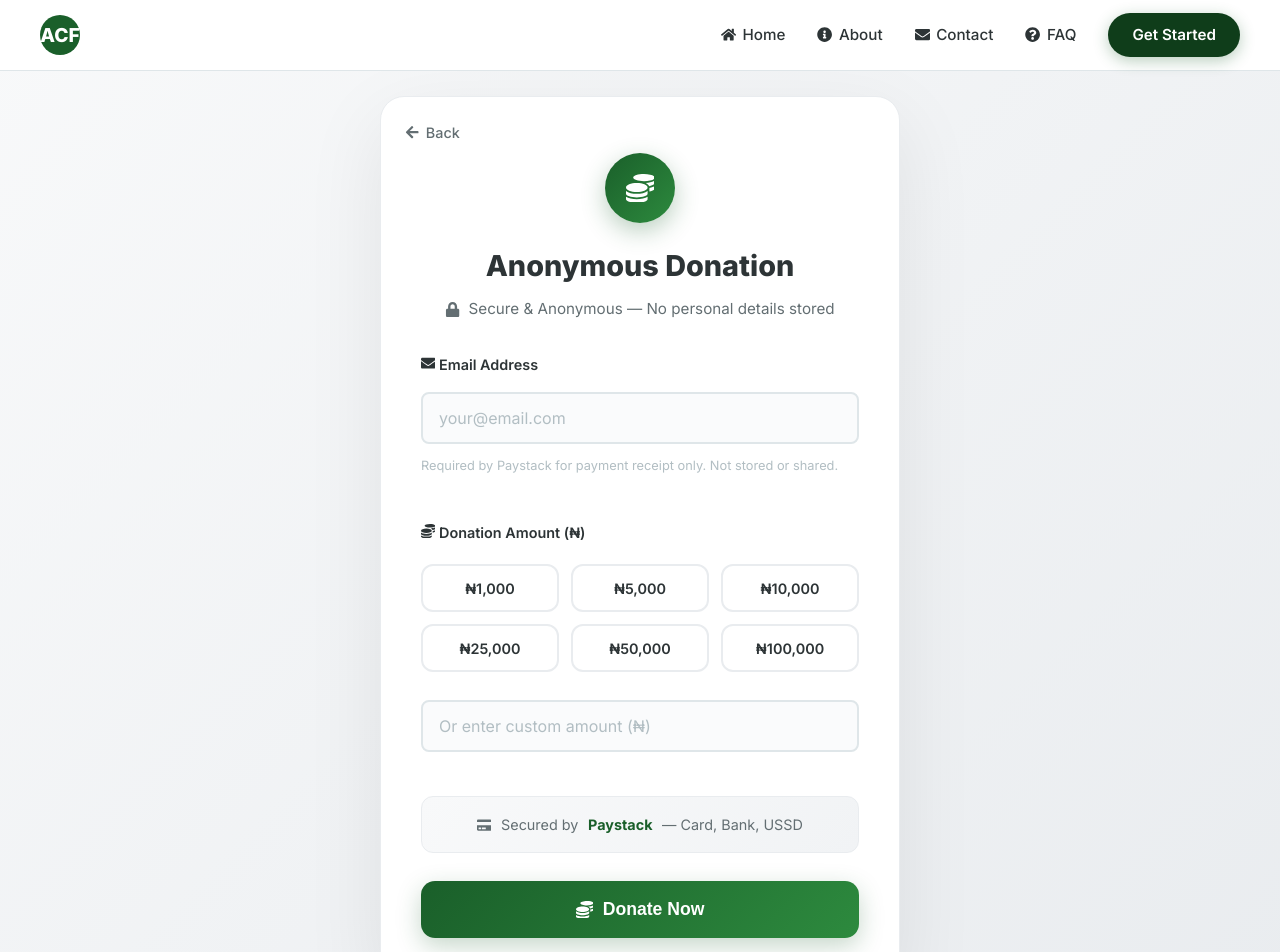
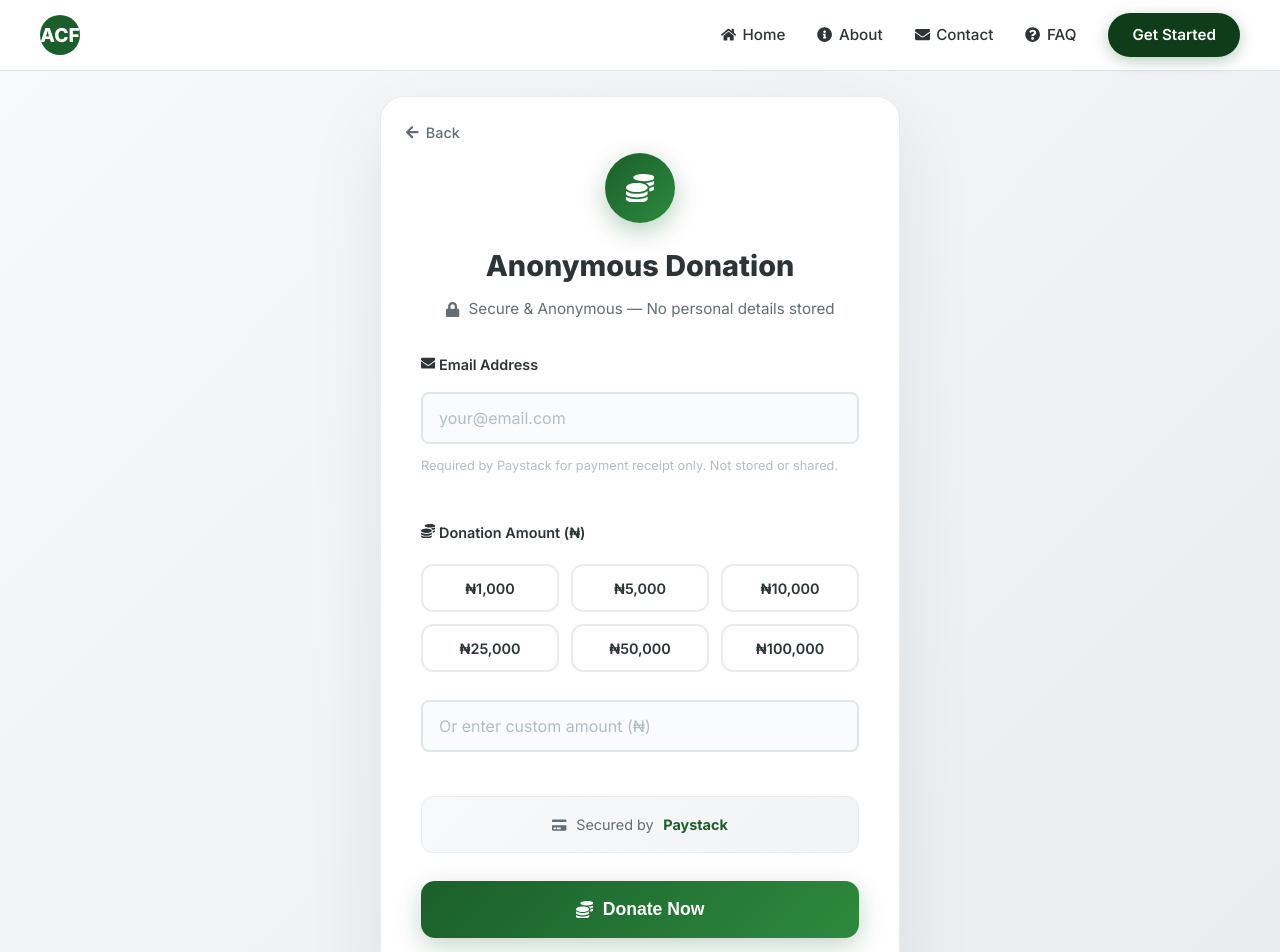
Before and after one commit to Weirdinho/BarakahGo, a React (Create React App) app in the folder frontend/: page /donateGateway/guest in a window 1280 px wide. Shown: the top 952 px of the page. Built offline with nearby package versions, Linux system fonts and the light colour scheme.

Commit message:
modified:   frontend/src/components/DonateModal.jsx 	modified:   frontend/src/pages/GuestDonate.jsx

```diff
--- a/frontend/src/components/DonateModal.jsx
+++ b/frontend/src/components/DonateModal.jsx
@@ -679,7 +679,7 @@ const DonateModal = ({ onClose }) => {
 
           {step === 1 && (
             <div className="secure-badge">
-              <FaLock /> Secured by Paystack — Card, Bank Transfer, USSD
+              <FaLock /> Secured by Paystack
             </div>
           )}
         </div>
--- a/frontend/src/pages/GuestDonate.jsx
+++ b/frontend/src/pages/GuestDonate.jsx
@@ -432,7 +432,7 @@ const GuestDonate = () => {
             </div>
 
             <div className="paystack-badge">
-              <FaCreditCard /> Secured by <strong>Paystack</strong> — Card, Bank, USSD
+              <FaCreditCard /> Secured by <strong>Paystack</strong>
             </div>
 
             {errors.submit && (
```
